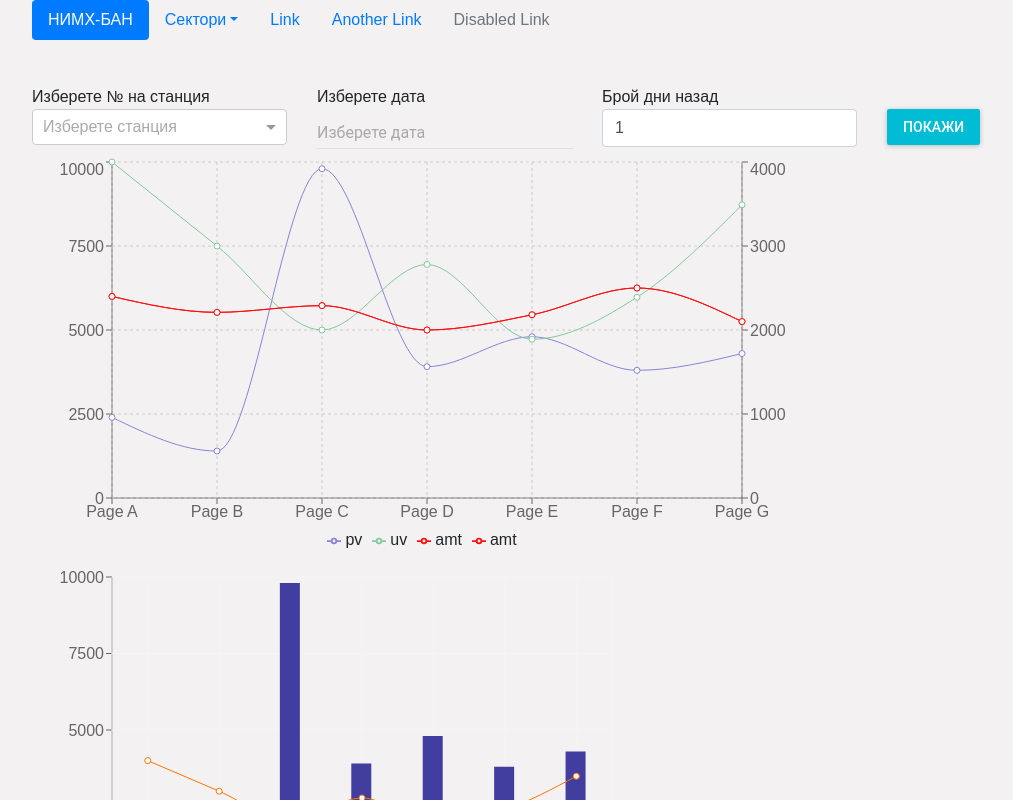
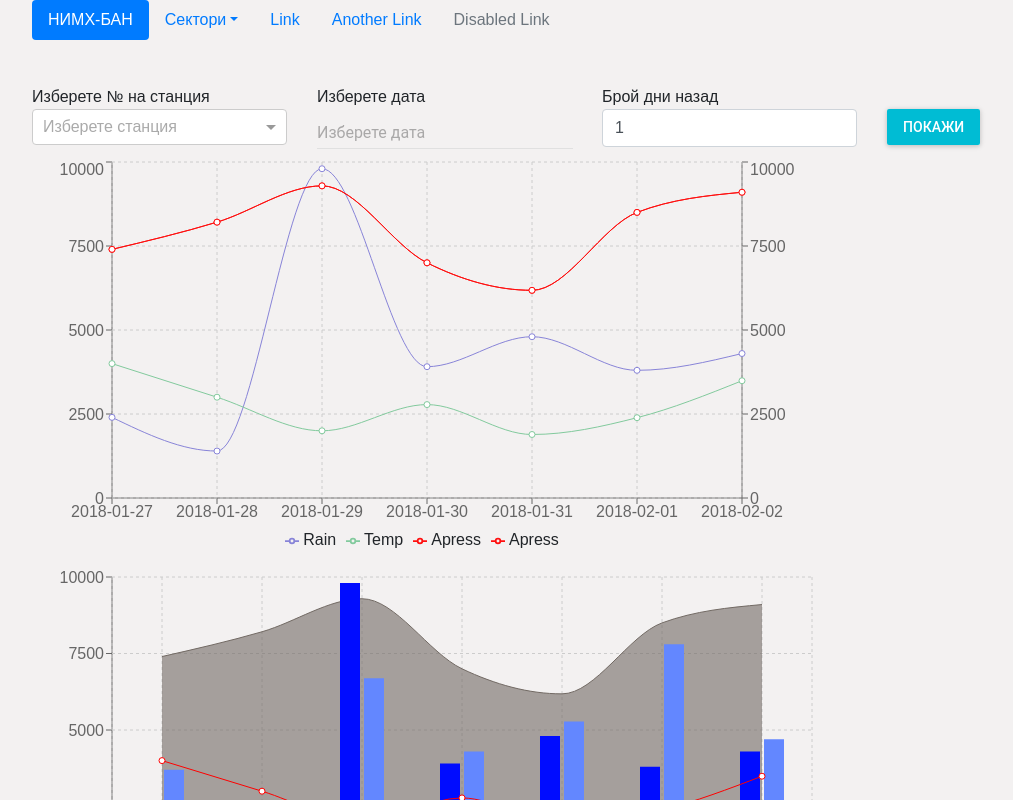
Before and after one commit to GambinoRacing/React-App-ASBD, a React (Create React App) app: page /Weather in a window 1280 px wide. Shown: the top 800 px of the page, without its empty margins (53-1066 px from the left). Built offline with nearby package versions, Linux system fonts and the light colour scheme; no server answers.

Commit message:
New update

```diff
--- a/src/components/weather/weather.jsx
+++ b/src/components/weather/weather.jsx
@@ -9,13 +9,13 @@ import * as Recharts from 'recharts';
 const { LineChart, Line, XAxis, YAxis, CartesianGrid, Tooltip, Legend, ComposedChart, Area, Bar } = Recharts;
 
 const data = [
-      { name: 'Page A', uv: 4000, pv: 2400, amt: 2400 },
-      { name: 'Page B', uv: 3000, pv: 1398, amt: 2210 },
-      { name: 'Page C', uv: 2000, pv: 9800, amt: 2290 },
-      { name: 'Page D', uv: 2780, pv: 3908, amt: 2000 },
-      { name: 'Page E', uv: 1890, pv: 4800, amt: 2181 },
-      { name: 'Page F', uv: 2390, pv: 3800, amt: 2500 },
-      { name: 'Page G', uv: 3490, pv: 4300, amt: 2100 },
+  { name: '2018-01-27', Temp: 4000, Rain: 2400, Apress: 7400, Snow: 3700 },
+  { name: '2018-01-28', Temp: 3000, Rain: 1398, Apress: 8210, Snow: 2510 },
+  { name: '2018-01-29', Temp: 2000, Rain: 9800, Apress: 9290, Snow: 6690 },
+  { name: '2018-01-30', Temp: 2780, Rain: 3908, Apress: 7000, Snow: 4300 },
+  { name: '2018-01-31', Temp: 1890, Rain: 4800, Apress: 6181, Snow: 5281 },
+  { name: '2018-02-01', Temp: 2390, Rain: 3800, Apress: 8500, Snow: 7800 },
+  { name: '2018-02-02', Temp: 3490, Rain: 4300, Apress: 9100, Snow: 4700 },
 ];
 
 export default class Weather extends Component {
@@ -149,33 +149,35 @@ export default class Weather extends Component {
         <div className="row">
           <div className="col-md-12">
             <LineChart width={800} height={400} data={data}
-            margin={{top: 5, right: 30, left: 20, bottom: 5}}>
-       <XAxis dataKey="name"/>
+              margin={{ top: 5, right: 30, left: 20, bottom: 5 }}>
+              <XAxis dataKey="name" />
               <YAxis yAxisId="left" />
               <YAxis yAxisId="right" orientation="right" />
-       <CartesianGrid strokeDasharray="3 3"/>
-       <Tooltip/>
+              <CartesianGrid strokeDasharray="3 3" />
+              <Tooltip />
               <Legend />
-       <Line yAxisId="left" type="monotone" dataKey="pv" stroke="#8884d8" activeDot={{r: 8}}/>
-       <Line yAxisId="right" type="monotone" dataKey="uv" stroke="#82ca9d" />
-       <Line yAxisId="right" type="monotone" dataKey="amt" stroke="#ff0f0f" />
-       <Line yAxisId="right" type="monotone" dataKey="amt" stroke="#ff0f0f" />
+
+              <Line yAxisId="left" type="monotone" dataKey="Rain" stroke="#8884d8" activeDot={{ r: 8 }} />
+              <Line yAxisId="right" type="monotone" dataKey="Temp" stroke="#82ca9d" />
+              <Line yAxisId="right" type="monotone" dataKey="Apress" stroke="#ff0f0f" />
+              <Line yAxisId="right" type="monotone" dataKey="Apress" stroke="#ff0f0f" />
             </LineChart>
           </div>
         </div>
 
         <div className="row">
           <div className="col-md-12">
-      <ComposedChart width={600} height={400} data={data}
-            margin={{top: 20, right: 20, bottom: 20, left: 20}}>
-          <XAxis dataKey="name"/>
+            <ComposedChart width={800} height={400} data={data}
+              margin={{ top: 20, right: 20, bottom: 20, left: 20 }}>
+              <XAxis dataKey="name" />
               <YAxis />
-          <Tooltip/>
-          <Legend/>
-          <CartesianGrid stroke='#f5f5f5'/>
-          <Area type='monotone' dataKey='amt' fill='#8884d8' stroke='#8884d8'/>
-          <Bar dataKey='pv' barSize={20} fill='#413ea0'/>
-          <Line type='monotone' dataKey='uv' stroke='#ff7300'/>
+              <Tooltip />
+              <Legend />
+              <CartesianGrid strokeDasharray="3 3" />
+              <Area type='monotone' dataKey='Apress' fill='#726a64' stroke='#726a64' />
+              <Bar dataKey='Rain' barSize={20} fill='#000cff' />
+              <Bar dataKey='Snow' barSize={20} fill='#6387ff' />
+              <Line type='monotone' dataKey='Temp' stroke='#ff0000' />
             </ComposedChart>
           </div>
         </div>
```
Lines whose indentation alone changed are shown as unchanged.
